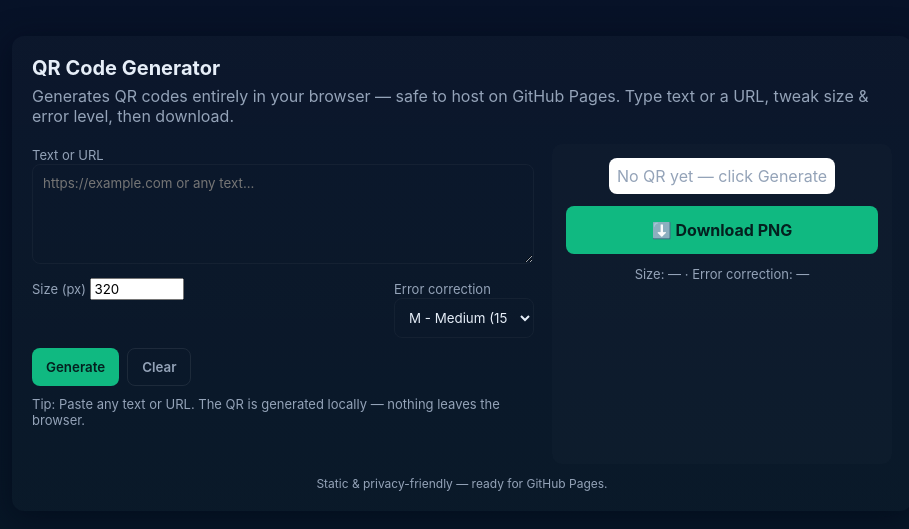
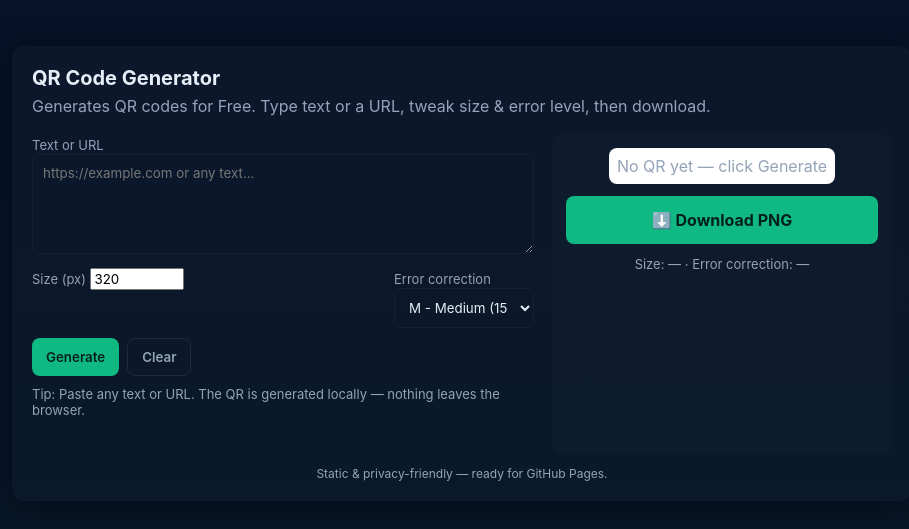
Before and after one commit to shahidghafoor00/qr-generator, a plain HTML site: page index.html in a window 1280 px wide. Shown: the part 127-656 px from the top of the page, without its empty margins (178-1087 px from the left). Drawn offline with Linux system fonts and the light colour scheme.

Commit message:
Update description in index.html

```diff
--- a/index.html
+++ b/index.html
@@ -32,7 +32,7 @@
 <body>
   <div class="card" role="main">
     <h1>QR Code Generator</h1>
-    <p class="lead">Generates QR codes entirely in your browser — safe to host on GitHub Pages. Type text or a URL, tweak size & error level, then download.</p>
+    <p class="lead">Generates QR codes for Free. Type text or a URL, tweak size & error level, then download.</p>
 
     <div class="grid">
       <div>
```
